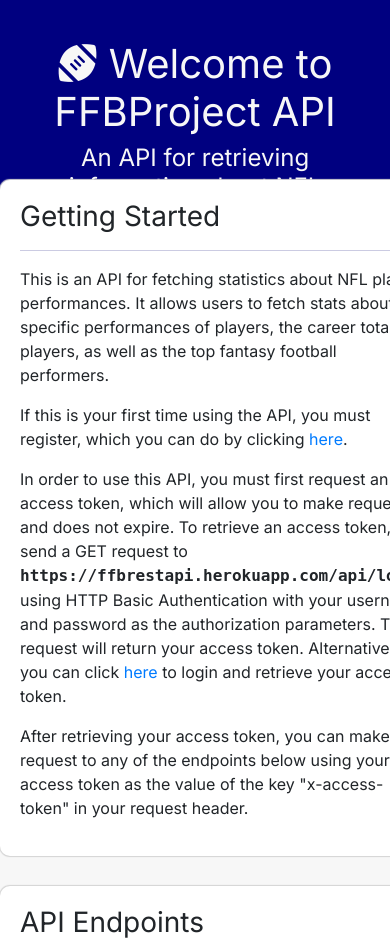
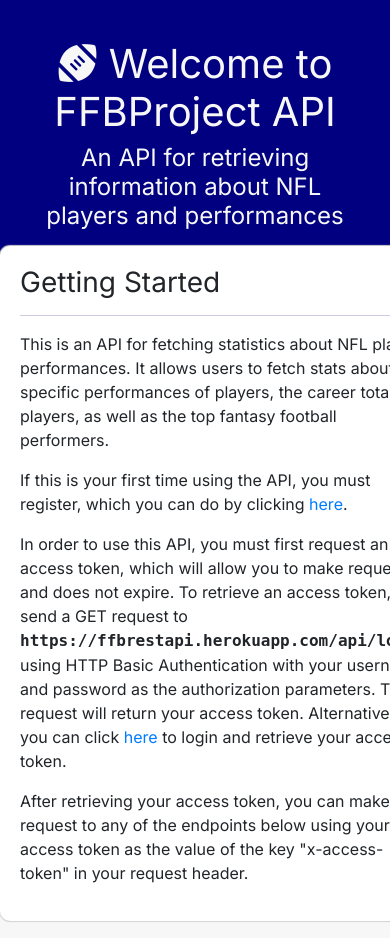
Before and after one commit to n-roth12/Football-REST-API, a Flask app: page / in a window 390 px wide; the page is wider, and only the part inside the window is pictured. Shown: the top 938 px of that part. Run offline with Flask 2, Linux system fonts and the light colour scheme; some libraries are stand-ins or nearby versions.

Commit message:
Changed header margin so that it still looks good on mobile.

```diff
--- a/api/templates/index.html
+++ b/api/templates/index.html
@@ -23,7 +23,7 @@
 			{% endif %}
 		{% endwith %}
 		<header>
-			<div class="header-div">
+			<div id="header-inner">
 				<h1 class="text-center"><i class="fas fa-football-ball"></i> Welcome to FFBProject API</h1>
 				<h4 class="text-center">An API for retrieving information about NFL players and performances</h4>
 			</div>
@@ -31,7 +31,7 @@
 		{% include 'includes/modals.html' %}
 		<div class="container">
 			<div class="row">
-				<div class="main">
+				<div id="main">
 					<div class="content">
 						<section id="section-1">
 							<h3>Getting Started</h3>
@@ -179,7 +179,7 @@
 			background-color: #000080;
 			opacity: 20%;
 		}
-		.header-div {
+		#header-inner {
 			padding: 40px;
 		}
 		header {
@@ -187,7 +187,8 @@
 			color: white;
 			box-shadow: 0px 0px 1px 1px black;
 			height: 300px;
-			margin-bottom: -150px;
+			width: 100%;
+			margin-bottom: -10vh;
 		}
 		.content {
 			margin-top: 30px;
@@ -219,10 +220,6 @@
 	</style>
 
 	<script>
-		nav_links = document.querySelectorAll(".nav-links a");
-		content_sections = document.querySelectorAll(".main .content")
-
-		f
 
 	</script>
 </html>
```
